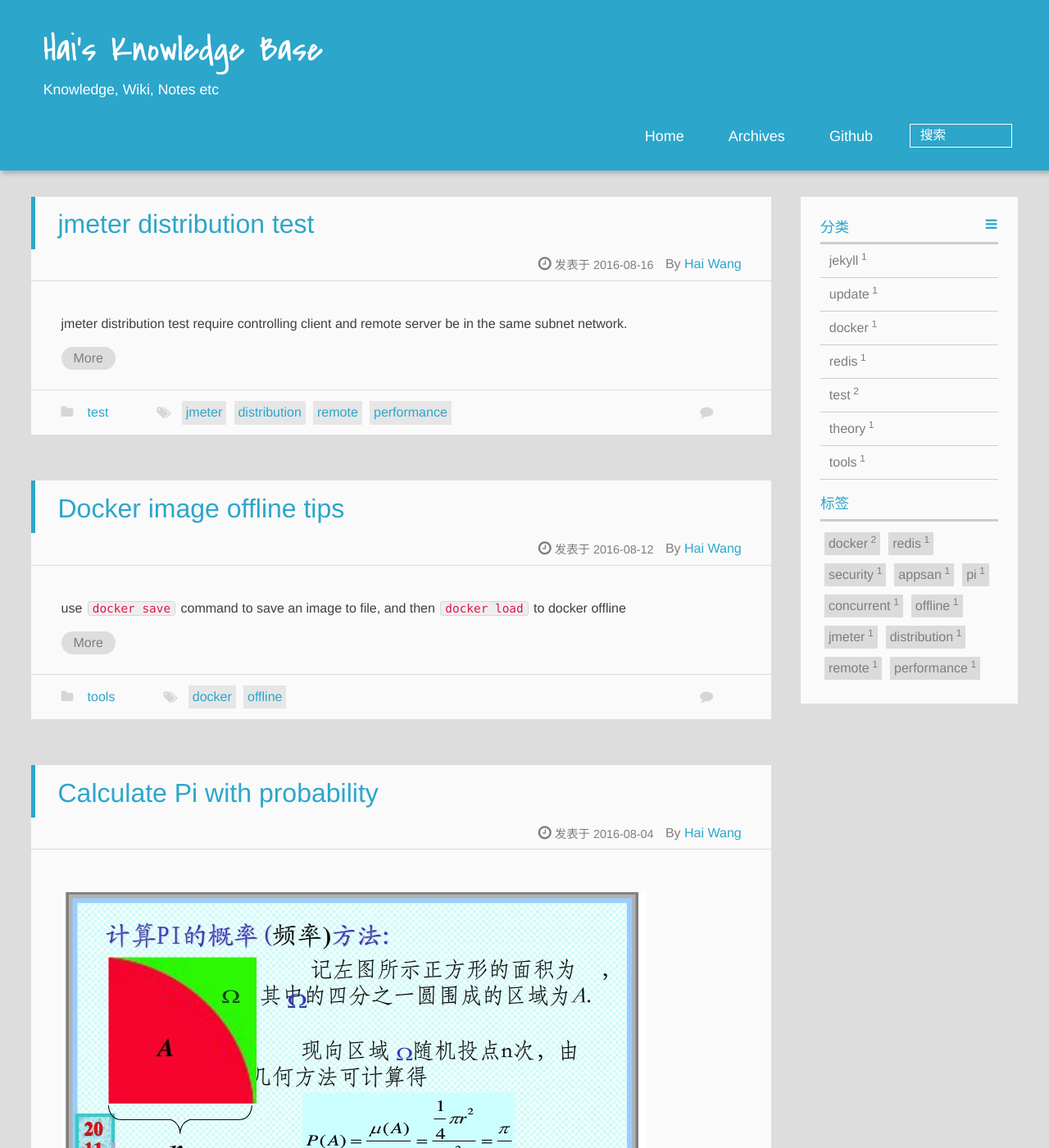
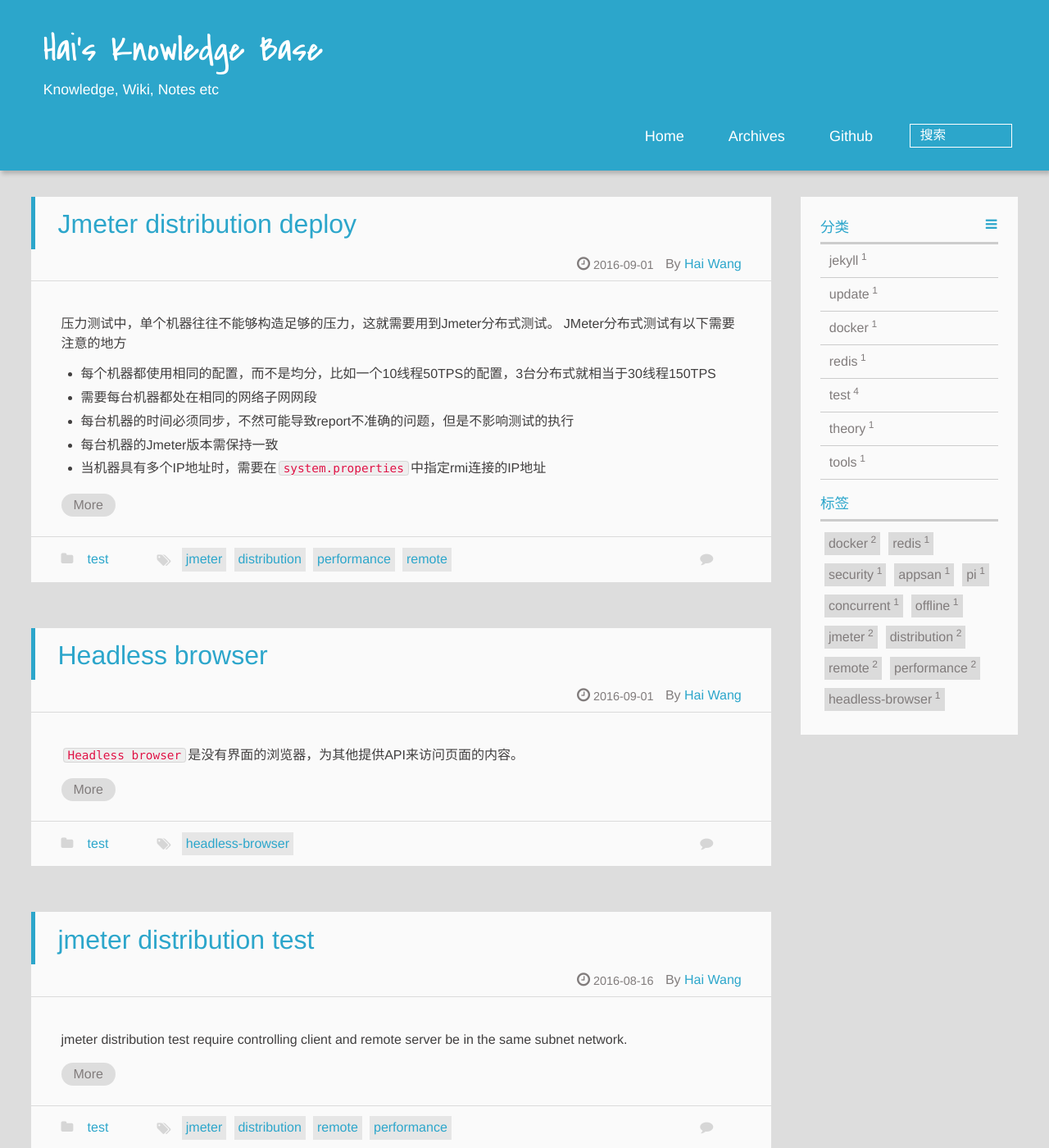
Before and after one commit to waahai/waahai.github.io, a Jekyll site: the page built from index.html, in a window 1280 px wide and 1400 px high. Shown: the whole window at 82% size. Built offline with Jekyll 4.4.1, drawn with Linux system fonts in a browser that asks for light colours; the list of posts is cut into pages by our own code; comment, search, counter and statistics services are not loaded; some of the changed text lies outside the part shown.

Commit message:
添加Jmeter分布式测试及Headless browser

````diff
--- a/_includes/_partial/post/header.html
+++ b/_includes/_partial/post/header.html
@@ -11,7 +11,7 @@
 		<a href="{{ site.baseurl }}/about" title="{{ site.author.name }}" target="_blank" itemprop="author">{{ site.author.name }}</a>
 		{% endif %}
   <p class="article-time">
-    <time datetime="{{ item.date }}" itemprop="datePublished"> 发表于 {{ item.date | date: "%F" }}</time>
+    <time datetime="{{ item.date }}" itemprop="datePublished"> {{ item.date | date: "%F" }}</time>
 
   </p>
 </header>
--- /dev/null
+++ b/_posts/2016-09-01-headless-browser.markdown
@@ -0,0 +1,27 @@
+---
+layout: post
+title:  Headless browser
+tags: headless-browser
+categories: test
+---
+`Headless browser`是没有界面的浏览器，为其他提供API来访问页面的内容。
+
+下面是来自[WIKI](https://en.wikipedia.org/wiki/Headless_browser)的列表:
+
+```
+This is a list of browsers providing a complete or near-complete headless implementation.
+
+PhantomJS – a headless web browser using WebKit layout engine for rendering web pages and JavaScriptCore for executing scripted tests. PhantomJS was originally developed by Ariya Hidayat in 2010 and has gained a wide following and extensive development ecosystem.[10][11][12][13][14]
+HtmlUnit – a headless browser written in Java. HtmlUnit uses the Rhino engine to provide JavaScript and AJAX support as well as partial rendering capability.[15][16]
+TrifleJS – a headless Internet Explorer scriptable browser using the Trident layout engine for rendering pages and the V8 JavaScript engine for executing scripted tests. TrifleJS uses the same API language as PhantomJS and works by using the .NET WebBrowser object to control whatever version of IE is installed on the machine.[5][17]
+Splash – a headless web browser with an HTTP API, Lua scripting support and a built-in IPython (Jupyter)-based IDE. Splash is written in Python and uses WebKit layout engine. Development started at ScrapingHub in 2013; it is partially funded by DARPA.[18][19]
+Simulated[edit]
+These are browsers that simulate a browser environment. While they are able to support common browser features (HTML parsing, cookies, XHR, some javascript, etc.), they do not render DOM and have limited support for DOM events. They usually perform faster than full browsers, but are unable to correctly interpret many popular websites.[20][21][22]
+
+Zombie.js – a simulated browser environment for Node.js.[23]
+ENVJS – a simulated browser environment written in JavaScript for the Rhino engine.[24]
+Scriptable[edit]
+These are browsers that may still require a user Interface but have programmatic APIs and are intended to be used in ways similar to traditional headless browsers.
+
+SlimerJS – a scriptable browser using Mozilla's Gecko layout engine. SlimerJS uses the same API language as PhantomJS.[25]
+```
--- /dev/null
+++ b/_posts/2016-09-01-jmeter-distribution-deploy.markdown
@@ -0,0 +1,20 @@
+---
+layout: post
+title:  Jmeter distribution deploy
+tags: jmeter distribution performance remote
+categories: test
+---
+压力测试中，单个机器往往不能够构造足够的压力，这就需要用到Jmeter分布式测试。
+JMeter分布式测试有以下需要注意的地方
+* 每个机器都使用相同的配置，而不是均分，比如一个10线程50TPS的配置，3台分布式就相当于30线程150TPS
+* 需要每台机器都处在相同的网络子网网段
+* 每台机器的时间必须同步，不然可能导致report不准确的问题，但是不影响测试的执行
+* 每台机器的Jmeter版本需保持一致
+* 当机器具有多个IP地址时，需要在`system.properties`中指定rmi连接的IP地址
+
+为了达到上述的要求，我写了个基于windows的一键部署方案：
+* 检测slave机的环境，包括和控制机以及测试对象服务器的网络连接
+* 获取本机的IP地址和系统时间，然后通过curl上报给控制机
+* 控制机上用docker搭了个nodejs+mysql来获取并存储slave机上报的信息，达到汇总机器信息以及生产需要在jmeter配置中的IP串的目的
+
+详细实现可参考Github项目 [auto_deploy_jmeter](http://redis.io/clients)
````
